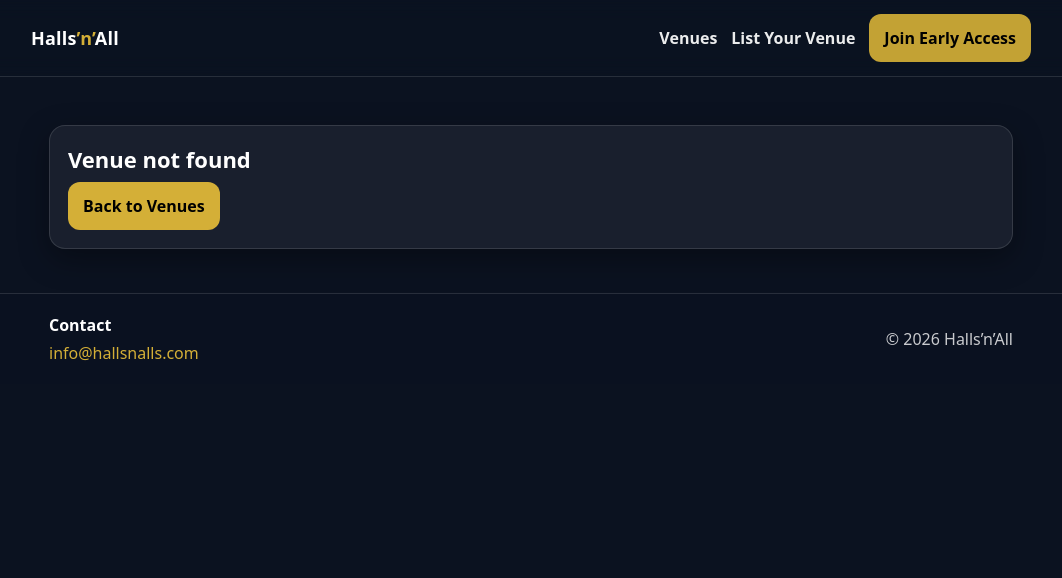
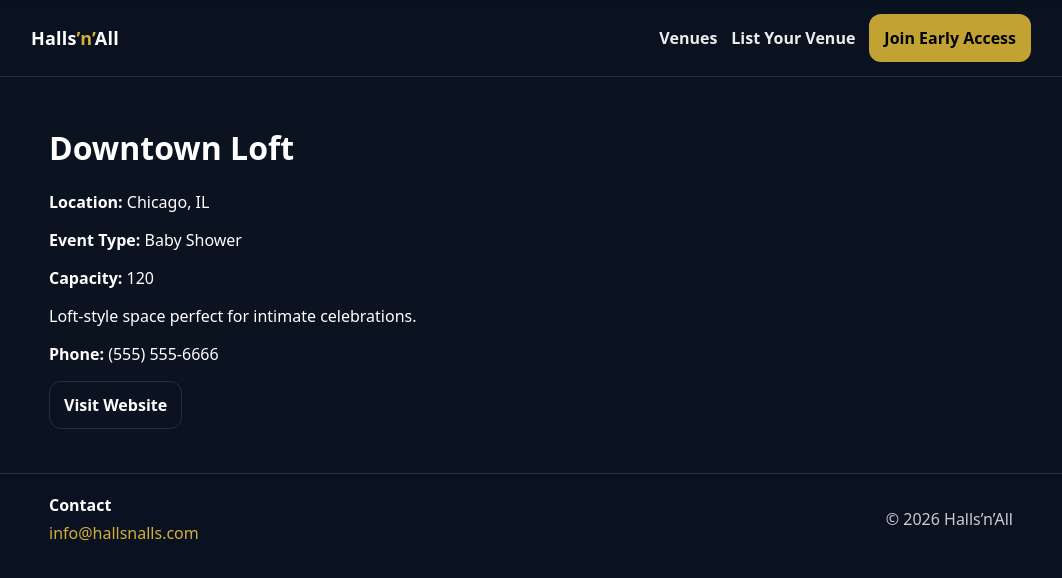
Before and after one commit to hallsnall/hallsnall, a Next.js app: page /venues/downtown-loft in a window 1280 px wide. Before the commit this address had no page. Shown: the top 578 px of the page, without its empty margins (109-1171 px from the left). Built offline with nearby package versions, Linux system fonts and the light colour scheme.

Commit message:
Add venue detail pages and unify venues data source

```diff
--- a/app/venues/[slug]/page.js
+++ b/app/venues/[slug]/page.js
@@ -1,57 +1,23 @@
-import Link from "next/link";
 import { getVenueBySlug } from "@/lib/venues";
 
 export default function VenueDetailPage({ params }) {
   const venue = getVenueBySlug(params.slug);
 
-  if (!venue) {
-    return (
-      <div className="container">
-        <div className="card" style={{ marginTop: 20 }}>
-          <h1 className="h2">Venue not found</h1>
-          <Link className="btn btnPrimary" href="/venues">Back to Venues</Link>
-        </div>
-      </div>
-    );
-  }
+  if (!venue) return <main className="container"><p>Venue not found.</p></main>;
 
   return (
-    <div className="container">
-      <div className="card" style={{ marginTop: 18 }}>
-        <div className="muted" style={{ marginBottom: 10 }}>
-          <Link href="/venues" className="footerLink">← Back to venues</Link>
-        </div>
+    <main className="container">
+      <h1>{venue.name}</h1>
+      <p><strong>Location:</strong> {venue.city}, {venue.state}</p>
+      <p><strong>Event Type:</strong> {venue.type}</p>
+      <p><strong>Capacity:</strong> {venue.capacity}</p>
+      <p style={{ marginTop: 16 }}>{venue.description}</p>
 
-        <h1 className="h1" style={{ fontSize: 30 }}>{venue.name}</h1>
-        <div className="muted">{venue.city}, {venue.state}</div>
+      <p><strong>Phone:</strong> {venue.phone}</p>
 
-        <div className="tagRow">
-          <span className="pill">Capacity {venue.capacity}</span>
-          <span className="pill">From ${venue.priceFrom}</span>
-          {(venue.tags || []).map((t) => (
-            <span className="tag" key={t}>{t}</span>
-          ))}
-        </div>
-
-        <p className="muted" style={{ marginTop: 14 }}>{venue.description}</p>
-
-        <div style={{ display: "flex", gap: 10, flexWrap: "wrap", marginTop: 14 }}>
-          <a
-            className="btn btnPrimary"
-            href={`mailto:info@hallsnalls.com?subject=Inquiry%20for%20${encodeURIComponent(
-              venue.name
-            )}`}
-          >
-            Email Inquiry
-          </a>
-          <a className="btn" href={venue.website} target="_blank" rel="noreferrer">
-            Visit Website
-          </a>
-          <div className="btn" style={{ cursor: "default" }}>
-            {venue.phone}
-          </div>
-        </div>
-      </div>
-    </div>
+      <a className="btn" href={venue.website} target="_blank" rel="noopener noreferrer">
+        Visit Website
+      </a>
+    </main>
   );
 }
--- a/lib/venues.js
+++ b/lib/venues.js
@@ -1,45 +1,66 @@
-export const venues = [
+export const VENUES = [
   {
-    slug: "grand-oak-banquet-hall",
-    name: "Grand Oak Banquet Hall",
+    id: "1",
+    slug: "grand-palace-hall",
+    name: "Grand Palace Hall",
     city: "Houston",
     state: "TX",
-    capacity: 250,
-    priceFrom: 1800,
-    tags: ["Wedding", "Birthday", "Corporate"],
-    description:
-      "Elegant banquet hall with flexible floor plan, on-site parking, and preferred vendor list.",
+    type: "Wedding",
+    capacity: 300,
+    description: "Elegant ballroom for weddings and formal events.",
     phone: "(555) 123-4567",
     website: "https://example.com"
   },
   {
-    slug: "skyline-event-loft",
-    name: "Skyline Event Loft",
-    city: "Atlanta",
-    state: "GA",
-    capacity: 120,
-    priceFrom: 1200,
-    tags: ["Party", "Bridal Shower", "Networking"],
-    description:
-      "Modern loft with skyline views, AV-ready setup, and weekend packages.",
-    phone: "(555) 222-1111",
+    id: "2",
+    slug: "skyline-ballroom",
+    name: "Skyline Ballroom",
+    city: "Dallas",
+    state: "TX",
+    type: "Birthday",
+    capacity: 200,
+    description: "Modern space with skyline views and flexible layouts.",
+    phone: "(555) 222-3333",
     website: "https://example.com"
   },
   {
-    slug: "garden-courtyard-venue",
-    name: "Garden Courtyard Venue",
-    city: "Phoenix",
-    state: "AZ",
+    id: "3",
+    slug: "riverside-event-center",
+    name: "Riverside Event Center",
+    city: "Houston",
+    state: "TX",
+    type: "Corporate",
+    capacity: 500,
+    description: "Large venue for conferences, seminars, and mixers.",
+    phone: "(555) 333-4444",
+    website: "https://example.com"
+  },
+  {
+    id: "4",
+    slug: "garden-pavilion",
+    name: "Garden Pavilion",
+    city: "Atlanta",
+    state: "GA",
+    type: "Wedding",
     capacity: 180,
-    priceFrom: 1500,
-    tags: ["Outdoor", "Cultural Celebration", "Receptions"],
-    description:
-      "Indoor/outdoor courtyard with lighting options, prep kitchen, and ceremony space.",
-    phone: "(555) 777-9090",
+    description: "Indoor/outdoor vibes with garden-style ambience.",
+    phone: "(555) 444-5555",
+    website: "https://example.com"
+  },
+  {
+    id: "5",
+    slug: "downtown-loft",
+    name: "Downtown Loft",
+    city: "Chicago",
+    state: "IL",
+    type: "Baby Shower",
+    capacity: 120,
+    description: "Loft-style space perfect for intimate celebrations.",
+    phone: "(555) 555-6666",
     website: "https://example.com"
   }
 ];
 
 export function getVenueBySlug(slug) {
-  return venues.find((v) => v.slug === slug) || null;
+  return VENUES.find((v) => v.slug === slug) || null;
 }
```
Also changed, not shown: app/venues/page.js (+9 -16 lines), components/VenueCard.js (+5 -4 lines), components/VenueFiltersClient.js (+2 -7 lines).
